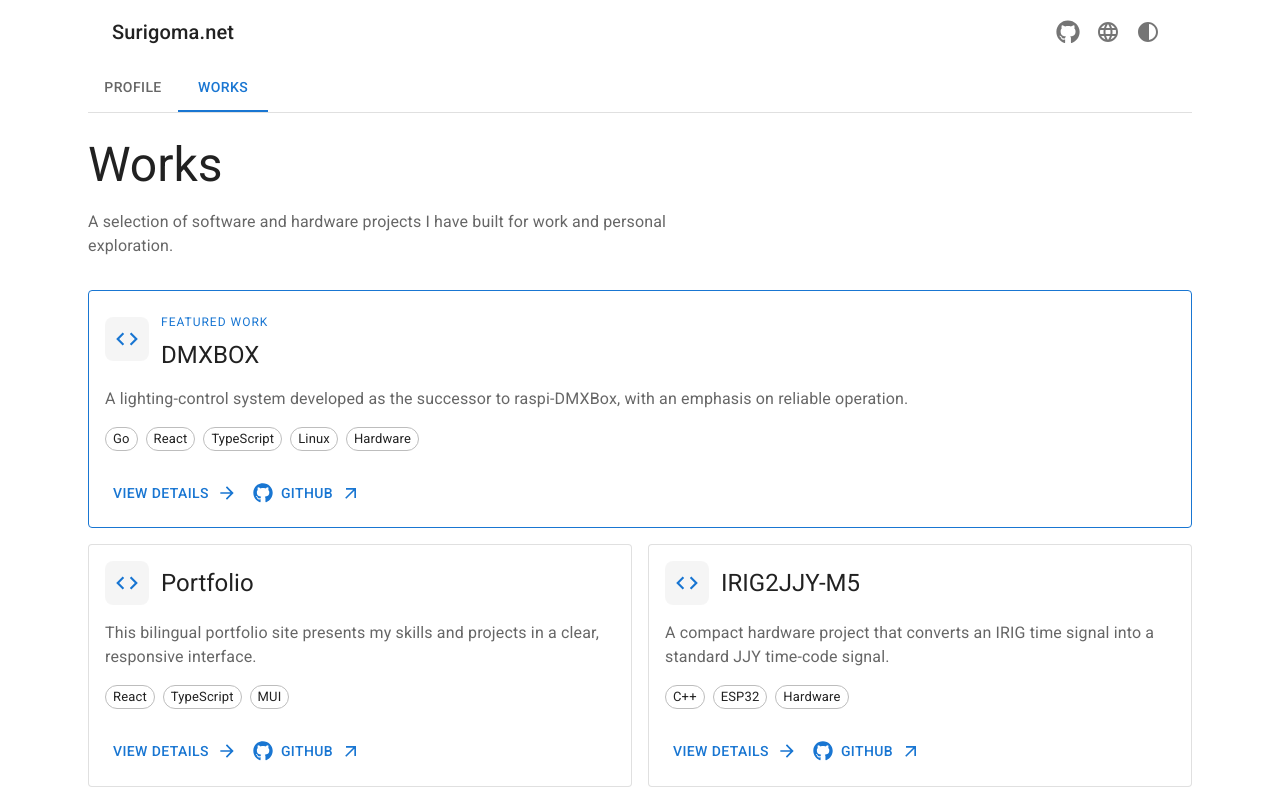
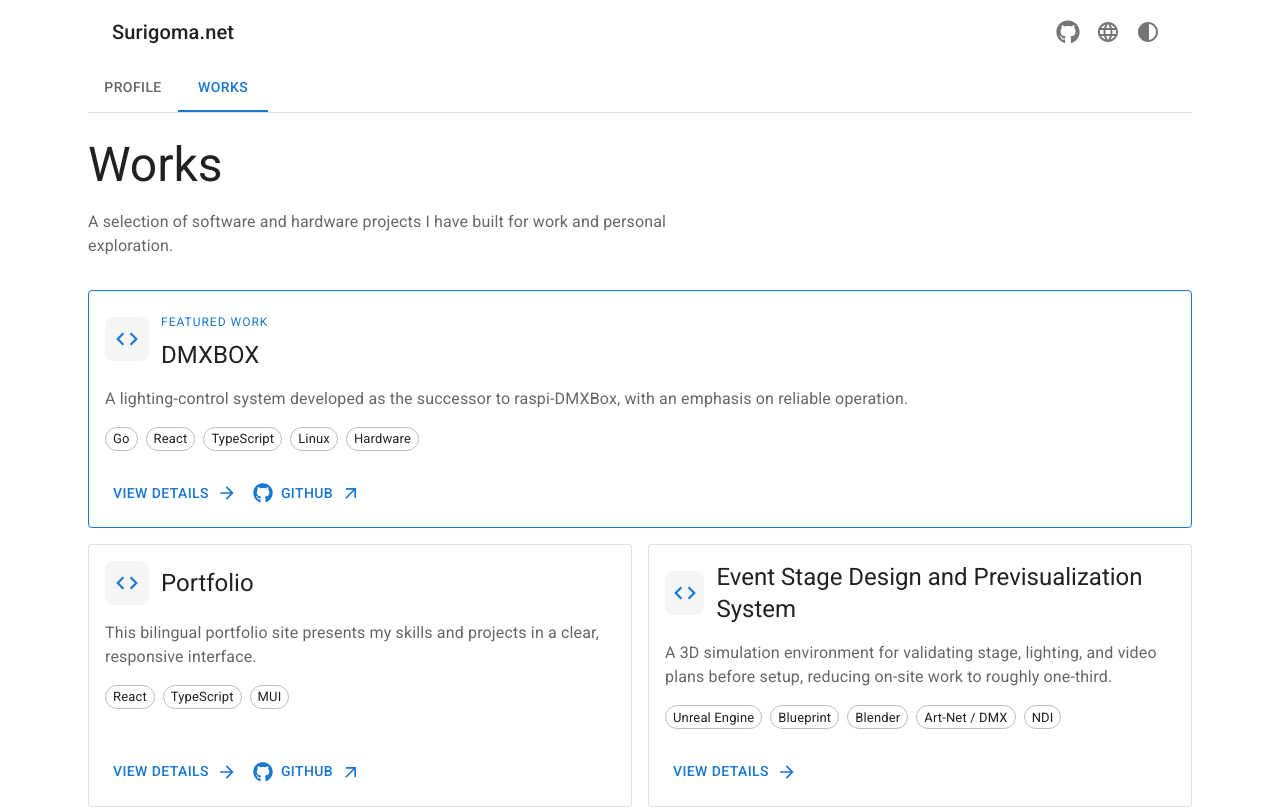
Before and after one commit to Surigoma/portfolio, a React (Vite) app: page /works in a window 1280 px wide. Shown: the top 808 px of the page. Built offline with nearby package versions, Linux system fonts and the light colour scheme.

Commit message:
Add stage visualization case study

```diff
--- a/src/component/work.tsx
+++ b/src/component/work.tsx
@@ -17,7 +17,7 @@ export type WorkProps = {
   title: string;
   description: string;
   tags: readonly string[];
-  href: string;
+  href?: string;
   featured?: boolean;
 };
 
@@ -42,7 +42,7 @@ export default function Work({ id, title, description, tags, href, featured = fa
       </CardActionArea>
       <CardActions sx={{ px: 2, pb: 2 }}>
         <Button component={RouterLink} to={`/works/${id}`} endIcon={<MdArrowForward />}>{t("works.details")}</Button>
-        <Button href={href} target="_blank" rel="noreferrer" startIcon={<FaGithub />} endIcon={<MdArrowOutward />}>GitHub</Button>
+        {href && <Button href={href} target="_blank" rel="noreferrer" startIcon={<FaGithub />} endIcon={<MdArrowOutward />}>GitHub</Button>}
       </CardActions>
     </Card>
   );
--- /dev/null
+++ b/src/content/works/stage-visualization.en.md
@@ -0,0 +1,54 @@
+![Event venue recreated in Unreal Engine](/images/works/stage-visualization.png)
+
+## Overview
+
+I independently designed and built a 3D simulation environment in Unreal Engine and Blender to validate an event venue's stage, lighting, and video before on-site setup.
+
+Previously, equipment was placed from a conceptual plan and adjusted after installation. To reduce this rework, I modeled the venue and equipment from drawings and added live lighting-signal and video inputs for pre-event validation.
+
+## Responsibilities
+
+I handled the entire project: planning, research, venue and equipment modeling, Unreal Engine scene setup, DMX mapping, NDI integration, validation, and event operation.
+
+I began with almost no Unreal Engine experience. I learned from introductory articles and sample projects, then repeatedly implemented, isolated gaps in my understanding, researched them, and tested again until the system was ready for practical use.
+
+## Venue Recreation
+
+Using venue drawings, I modeled and placed the following elements:
+
+- Stage
+- Projection screen and LED panels
+- Speakers
+- Lighting fixtures and trusses
+- Existing fixtures such as plumbing, air-conditioning units, and ceiling beams
+
+The models prioritize the shapes and dimensions required to validate placement, sightlines, and interference. Nonessential detail was simplified to reduce Blender production time.
+
+The simulation supports checks from both audience and staff viewpoints, as well as equipment access, cabling, and physical interference. From the second event onward, I added smaller venue fixtures based on lessons from the initial operation.
+
+## Lighting and Video Integration
+
+I configured DMX mappings from fixture samples and reproduced incoming Art-Net signals in Unreal Engine. The environment visualizes the actual lighting control data; it does not control physical fixtures from Unreal Engine.
+
+Video is played in VLC and sent to Unreal Engine through an NDI plugin. Understanding how to use the NDI feed as a texture on the modeled displays was the most challenging part. By studying samples and iterating through implementation and research, I built Blueprint clipping logic for the different display areas of the projection screen and LED panels.
+
+## Problem Prevented Before Setup
+
+The simulation revealed that the edge of the screen could interfere with a ceiling beam. Moving the screen position resolved the risk before setup, and it was installed on site without issue.
+
+The shared visualization also made the intended result easier to explain to other participants.
+
+## Results
+
+- Reduced setup work to roughly one-third of the previous process
+- Reproduced the simulated arrangement at the actual venue
+- Validated audience and staff sightlines in advance
+- Identified equipment-access, cabling, and interference risks before setup
+- Used for three events to date
+
+## Technologies
+
+- Unreal Engine / Blueprint
+- Blender
+- Art-Net / DMX
+- NDI / VLC
--- /dev/null
+++ b/src/content/works/stage-visualization.ja.md
@@ -0,0 +1,54 @@
+![Unreal Engineで再現したイベント会場](/images/works/stage-visualization.png)
+
+## 概要
+
+イベント会場の舞台、照明、映像を設営前に確認するため、Unreal EngineとBlenderを用いた3Dシミュレーション環境を一人で設計・構築しました。
+
+従来は完成イメージを基に現地で機材を配置し、「置いてから直す」方法で調整していました。この手戻りを減らすため、現場と機材の設計図から会場をモデル化し、実際の照明信号と映像を入力して事前検証できるようにしました。
+
+## 担当範囲
+
+企画、調査、会場と機材のモデリング、Unreal Engine上での配置、DMXマッピング、NDI映像連携、検証、イベントでの運用まで、すべて一人で担当しました。
+
+Unreal Engineはほぼ未経験からのスタートでした。入門記事とサンプルで基本構造を理解し、実装中に見つかった不明点を再調査するサイクルを繰り返して、実用できる環境まで構築しました。
+
+## 会場の再現
+
+会場図面を基に、次の要素をBlenderで制作し、Unreal Engine上へ配置しました。
+
+- 舞台
+- プロジェクタ用スクリーンとLEDパネル
+- スピーカー
+- 照明機材とトラス
+- 水道、エアコン、天井の梁などの既存設備
+
+3Dモデルは精密さを目的にせず、配置、寸法、見え方、干渉の検証に必要な形状を優先しました。検証に影響しない細部を簡略化することで、Blenderでの制作時間を抑えています。
+
+観客とスタッフ双方からの見え方に加え、搬入、配線、機材同士や既存設備との干渉も確認できます。初回の運用で得た知見を反映し、2回目からは水道やエアコンなどの小物も追加しました。
+
+## 照明と映像の連携
+
+照明器具はサンプルを基にDMXマッピングを設定し、Art-Netから受信した信号をUnreal Engine上で再現しました。Unreal Engineから実機を制御するのではなく、実際の照明制御を仮想会場で確認する構成です。
+
+映像はVLCで再生し、NDIプラグインを介してUnreal Engineへ入力しました。NDI映像をテクスチャとして扱い、作成したモデル上へ表示する部分では、プラグインの構造理解に特に苦労しました。サンプルの確認と実装・再調査を繰り返し、プロジェクタ用スクリーンとLEDパネルの表示領域に合わせたクリップ処理をBlueprintで実装しました。
+
+## 事前検証で防げた問題
+
+会場モデル上で、天井の梁がスクリーンの端に当たる可能性を設営前に発見しました。スクリーンの位置を調整するだけで干渉を回避でき、現地でも問題なく設置できました。
+
+完成イメージを視覚的に共有できるため、関係者への説明もしやすくなりました。
+
+## 成果
+
+- 現地での配置と再調整を減らし、作業を従来の約3分の1に短縮
+- シミュレーションに近い状態で本番会場を設営
+- 観客・スタッフからの見え方を事前に確認
+- 搬入、配線、機材・設備の干渉リスクを事前に発見
+- 現在までに3イベントで活用
+
+## 使用技術
+
+- Unreal Engine / Blueprint
+- Blender
+- Art-Net / DMX
+- NDI / VLC
--- a/src/data/portfolio.ts
+++ b/src/data/portfolio.ts
@@ -1,7 +1,7 @@
 export type Language = "ja" | "en";
 export type SkillLevel = "studies_only" | "hobby" | "hobby_with_work" | "works_only";
 export type SkillTag = "frontend" | "backend" | "server" | "library" | "hardware" | "cli_software" | "gui_software" | "language" | "cloud" | "devops" | "tools";
-export type SkillId = "React" | "Vue" | "Python" | "Linux" | "C" | "C++" | "C#" | "circuit_development" | "Go" | "TypeScript" | "embedded" | "CI/CD" | "AWS" | "Kubernetes" | "AI-assisted_development";
+export type SkillId = "React" | "Vue" | "Python" | "Linux" | "C" | "C++" | "C#" | "circuit_development" | "Go" | "TypeScript" | "embedded" | "CI/CD" | "AWS" | "Kubernetes" | "AI-assisted_development" | "unreal_engine" | "Blender";
 type LocalizedText = Record<Language, string>;
 
 export const skillText = {
@@ -107,12 +107,23 @@ export const skills: SkillData[] = [
     description: { ja: ["生成AIを要件整理、設計、実装、レビュー、ドキュメント作成に活用しています。", "提案をそのまま採用せず、既存コードとの整合性や実行結果を検証しながら開発を効率化しています。"], en: ["I use generative AI for requirements analysis, design, implementation, review, and documentation.", "Rather than accepting suggestions as-is, I verify them against the existing code and execution results to improve development efficiency."] },
     level: { type: "hobby_with_work" }, tags: ["tools"],
   },
+  {
+    id: "unreal_engine", title: { ja: "Unreal Engine", en: "Unreal Engine" },
+    description: { ja: ["イベント会場の舞台、照明、映像を事前検証するリアルタイムシミュレーション環境を構築しました。", "Blueprint、Art-Net / DMX、NDIを組み合わせ、3イベントで運用しています。"], en: ["I built a real-time simulation environment for previsualizing event stages, lighting, and video.", "It combines Blueprint, Art-Net / DMX, and NDI and has been used for three events."] },
+    level: { type: "hobby_with_work" }, tags: ["gui_software", "tools"],
+  },
+  {
+    id: "Blender", title: { ja: "Blender", en: "Blender" },
+    description: { ja: ["会場図面を基に、舞台、スクリーン、スピーカー、既存設備などを検証に必要な精度で3Dモデル化しました。", "細部を目的に応じて簡略化し、限られた準備期間での制作効率を高めています。"], en: ["I create fit-for-purpose 3D models of stages, screens, speakers, and venue fixtures from floor plans.", "I simplify nonessential details to improve modeling efficiency within limited preparation time."] },
+    level: { type: "hobby_with_work" }, tags: ["gui_software", "tools"],
+  },
 ];
 
 export type WorkData = { id: string; title: LocalizedText; description?: LocalizedText; skills: SkillId[]; tags?: string[]; href?: string; featured?: boolean };
 export const works: WorkData[] = [
   { id: "DMXBOX", title: { ja: "DMXBOX", en: "DMXBOX" }, description: { ja: "raspi-DMXBoxの後継として、安定した運用を重視して開発した照明制御システムです。", en: "A lighting-control system developed as the successor to raspi-DMXBox, with an emphasis on reliable operation." }, skills: ["Go", "React", "TypeScript"], tags: ["Go", "React", "TypeScript", "Linux", "Hardware"], href: "https://github.com/Surigoma/DMXBOX", featured: true },
   { id: "portfolio", title: { ja: "ポートフォリオサイト", en: "Portfolio" }, description: { ja: "スキルや制作物を分かりやすく紹介するために制作した、多言語対応のポートフォリオサイトです。", en: "This bilingual portfolio site presents my skills and projects in a clear, responsive interface." }, skills: ["React", "TypeScript", "CI/CD", "AI-assisted_development"], tags: ["React", "TypeScript", "MUI"], href: "https://github.com/Surigoma/portfolio" },
+  { id: "stage-visualization", title: { ja: "イベント向け舞台設計・事前検証システム", en: "Event Stage Design and Previsualization System" }, description: { ja: "舞台・照明・映像を設営前に検証し、現場作業を従来の約3分の1に短縮した3Dシミュレーション環境です。", en: "A 3D simulation environment for validating stage, lighting, and video plans before setup, reducing on-site work to roughly one-third." }, skills: ["unreal_engine", "Blender"], tags: ["Unreal Engine", "Blueprint", "Blender", "Art-Net / DMX", "NDI"] },
   { id: "IRIG2JJY-M5", title: { ja: "IRIG2JJY-M5", en: "IRIG2JJY-M5" }, description: { ja: "IRIG時刻信号を標準電波JJYのタイムコード信号へ変換する、小型のハードウェアです。", en: "A compact hardware project that converts an IRIG time signal into a standard JJY time-code signal." }, skills: ["C++", "circuit_development", "embedded"], tags: ["C++", "ESP32", "Hardware"], href: "https://github.com/Surigoma/IRIG2JJY-M5" },
   { id: "webhook-updater", title: { ja: "webhook-updater", en: "webhook-updater" }, skills: ["Python"], href: "https://github.com/Surigoma/webhook-updater" },
   { id: "raspi-dmxbox", title: { ja: "raspi-DMXBox", en: "raspi-DMXBox" }, skills: ["Python"], href: "https://github.com/Surigoma/raspi-DMXBox" },
--- a/src/data/skill-icons.tsx
+++ b/src/data/skill-icons.tsx
@@ -1,7 +1,7 @@
 import type { ReactElement } from "react";
 import { FaAws, FaLinux, FaReact, FaVuejs } from "react-icons/fa";
 import { FaGolang, FaPython } from "react-icons/fa6";
-import { SiC, SiCplusplus, SiKubernetes, SiTypescript } from "react-icons/si";
+import { SiBlender, SiC, SiCplusplus, SiKubernetes, SiTypescript, SiUnrealengine } from "react-icons/si";
 import { TbBrandCSharp } from "react-icons/tb";
 import { PiCircuitry } from "react-icons/pi";
 import { MdAutoAwesome, MdDeveloperBoard, MdSync } from "react-icons/md";
@@ -14,4 +14,5 @@ export const skillIcons: Record<SkillId, ReactElement> = {
   TypeScript: <SiTypescript />, embedded: <MdDeveloperBoard />, "CI/CD": <MdSync />,
   AWS: <FaAws />, Kubernetes: <SiKubernetes />,
   "AI-assisted_development": <MdAutoAwesome />,
+  unreal_engine: <SiUnrealengine />, Blender: <SiBlender />,
 };
```
Also changed, not shown: public/images/works/stage-visualization.png (added).
